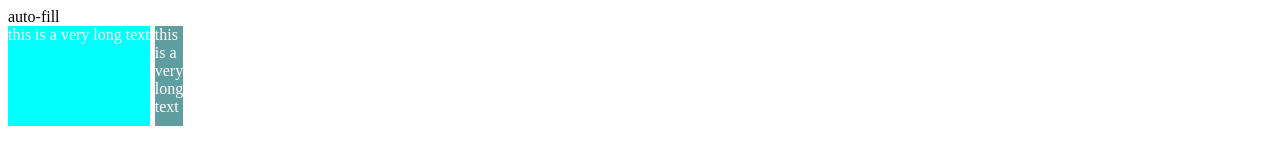
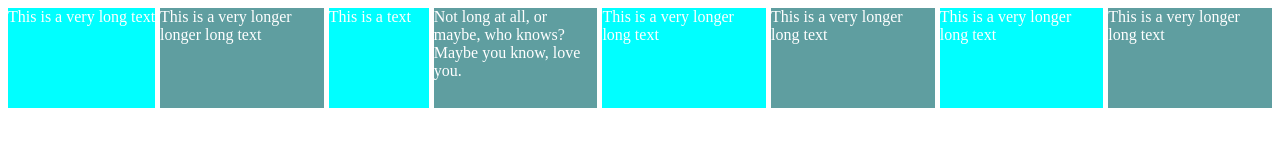
Before and after one commit to alstjs1207/scss_masterclass, a plain HTML site: page index.html in a window 1280 px wide. Drawn offline with Linux system fonts and the light colour scheme.

Commit message:
min, max combine

```diff
--- a/index.html
+++ b/index.html
@@ -4,10 +4,18 @@
     <title>(S)CSS Master class</title>
   </head>
   <body>
-    auto-fill
     <div class="grid">
-      <div class="item">this is a very long text</div>
-      <div class="item">this is a very long text</div>
+      <div class="item">This is a very long text</div>
+      <div class="item">This is a very longer longer long text</div>
+      <div class="item">This is a text</div>
+      <div class="item">
+        Not long at all, or maybe, who knows? Maybe you know, love you.
+      </div>
+
+      <div class="item">This is a very longer long text</div>
+      <div class="item">This is a very longer long text</div>
+      <div class="item">This is a very longer long text</div>
+      <div class="item">This is a very longer long text</div>
     </div>
   </body>
 </html>
--- a/style.css
+++ b/style.css
@@ -2,7 +2,7 @@
   color: white;
   display: grid;
   gap: 5px;
-  grid-template-columns: max-content min-content;
+  grid-template-columns: repeat(auto-fit, minmax(100px, max-content));
   grid-auto-rows: 100px;
   margin-bottom: 30px;
 }
```
